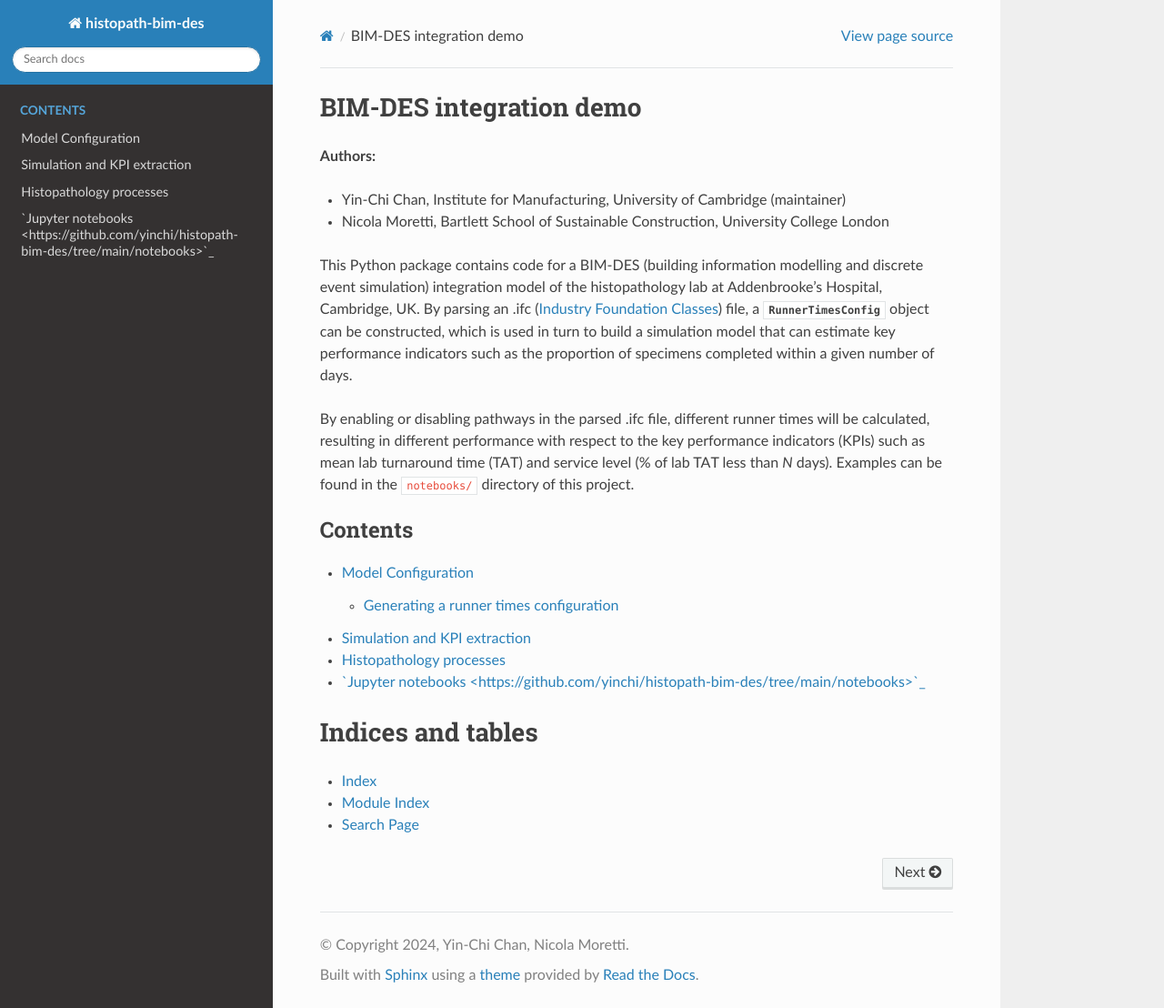
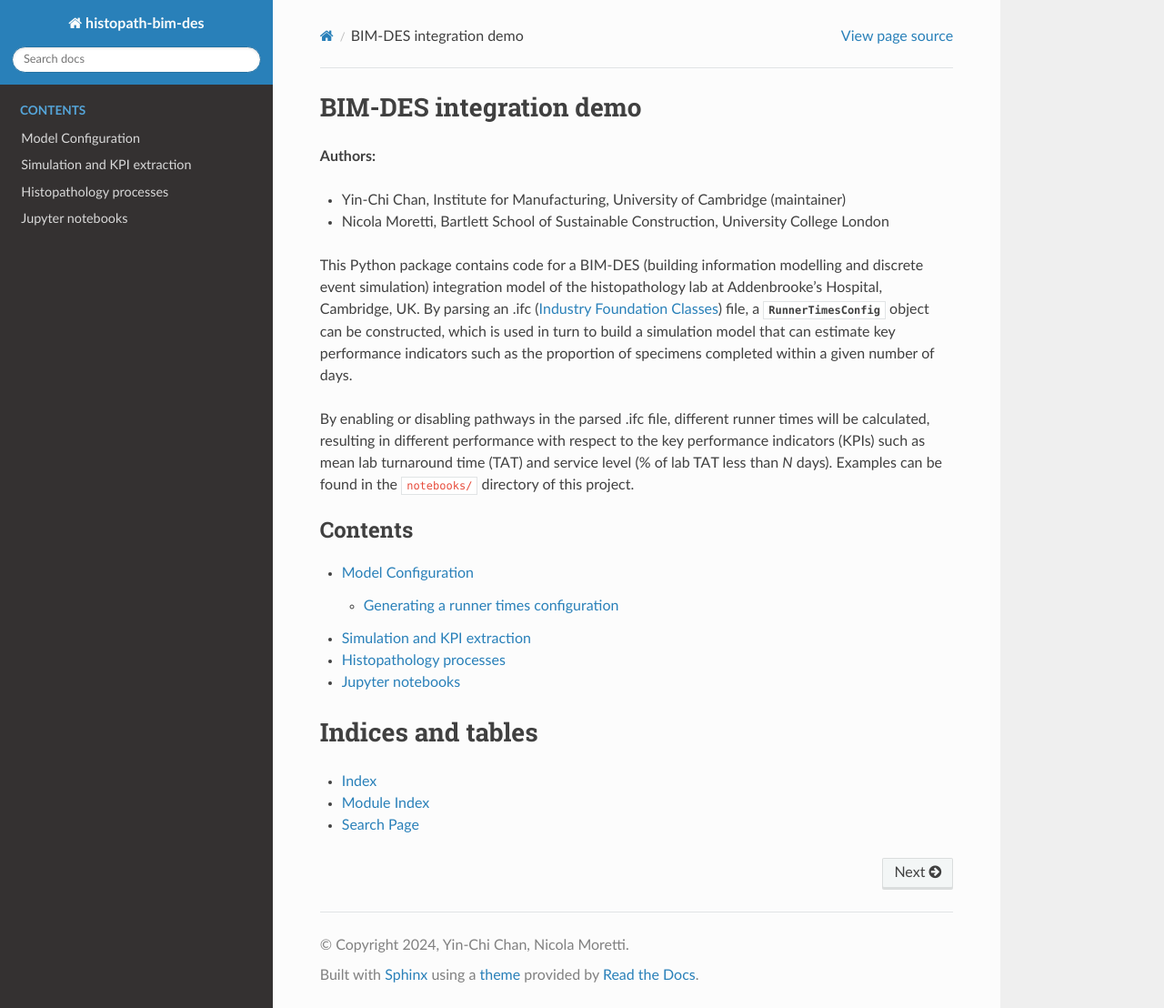
Before and after one commit to yinchi/histopath-bim-des, a Sphinx documentation site: the page built from docs/index.rst, in a window 1280 px wide and 1108 px high. Shown: the whole window at 91% size. Built offline with Sphinx 7.4.7 and the Read the Docs theme 2.0.0, drawn with Linux system fonts in a browser that asks for light colours; pages that are not in the unit, such as notebooks, are missing from menus.

Commit message:
Fix toctree in docs/index.rst

```diff
--- a/docs/index.rst
+++ b/docs/index.rst
@@ -25,7 +25,7 @@ Examples can be found in the ``notebooks/`` directory of this project.
    config
    simulation
    processes
-   `Jupyter notebooks <https://github.com/yinchi/histopath-bim-des/tree/main/notebooks>`_
+   Jupyter notebooks <https://github.com/yinchi/histopath-bim-des/tree/main/notebooks>
 
 .. toctree::
    :maxdepth: 2
```
